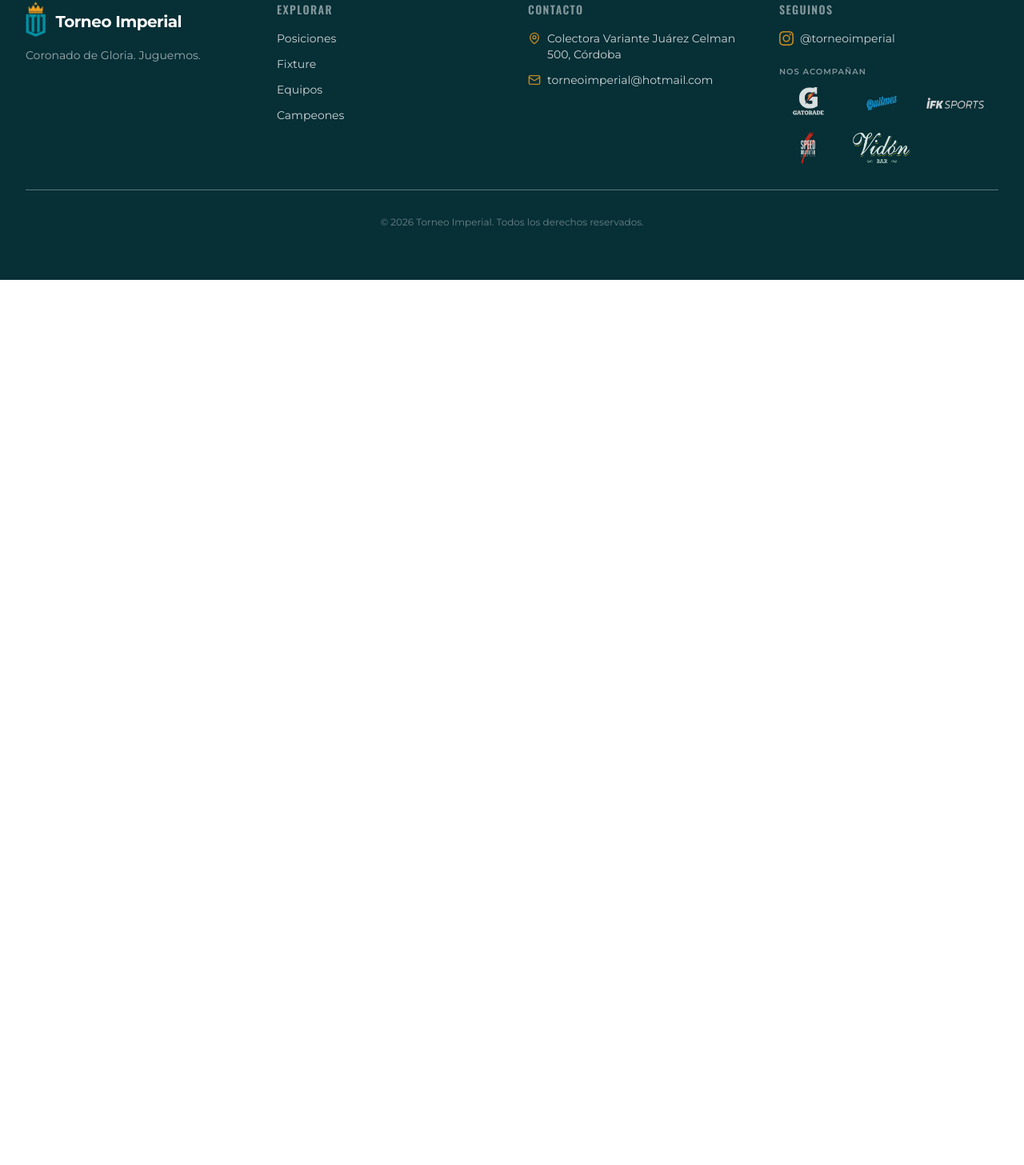
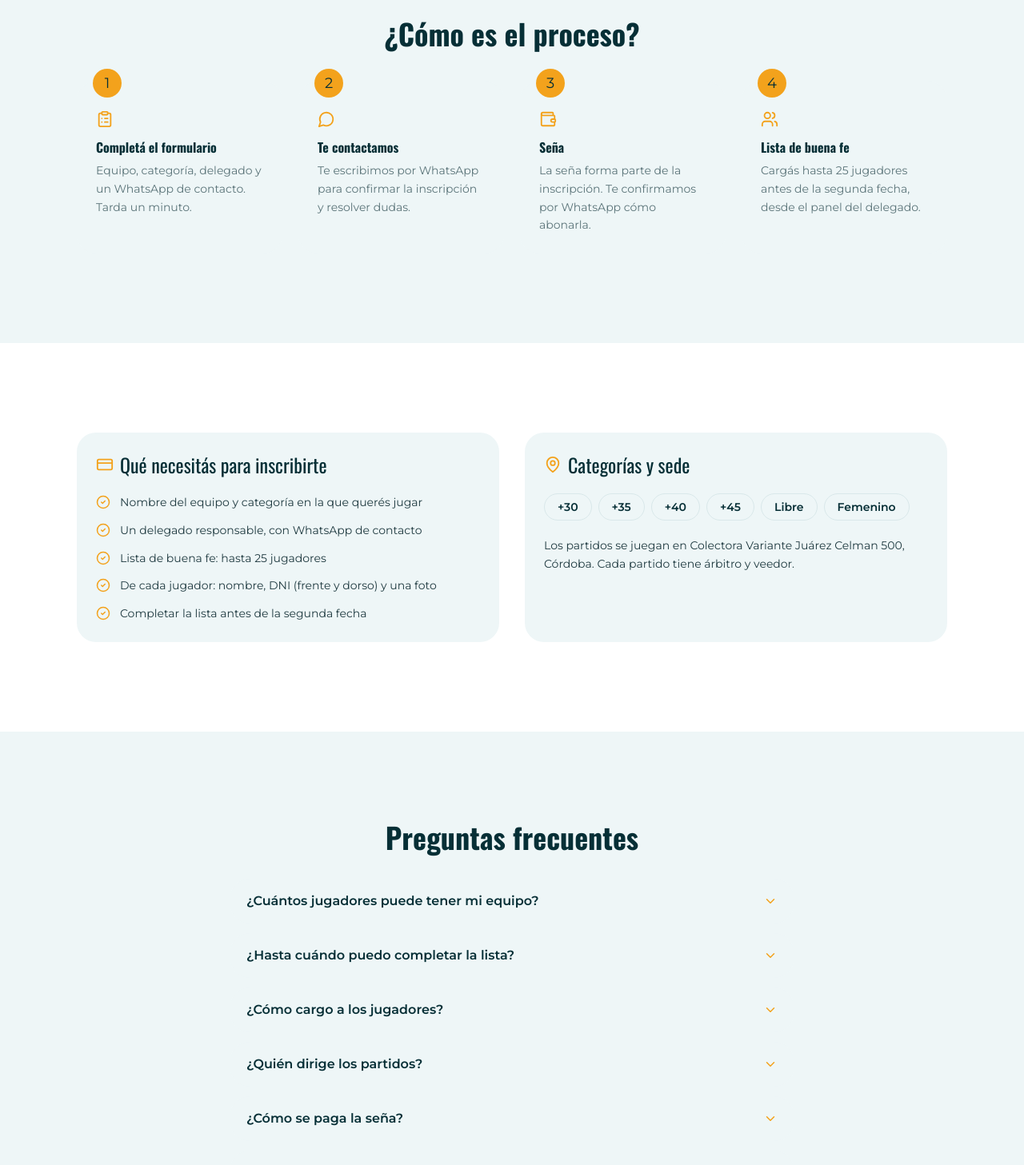
Before and after one commit to CodeTlon/imperial-web, a Next.js app: page /inscripcion in a window 1280 px wide. Shown: the part 1181-2638 px from the top of the page at 80% size. Before the commit the page ends 1531 px from the top, so only its background shows below. Built offline with nearby package versions, Linux system fonts and the light colour scheme; no server answers.

Commit message:
torneo-imperial-v2: inscripcion mas completa (proceso en 4 pasos, requisitos, categorias y sede, preguntas frecuentes) y campeones/inscripcion sin etiqueta en el mini hero

```diff
--- a/src/app/inscripcion/page.tsx
+++ b/src/app/inscripcion/page.tsx
@@ -3,7 +3,7 @@
 import { useState, type FormEvent } from 'react'
 import Image from 'next/image'
 import PageHeader from '@/components/ui/PageHeader'
-import { CheckCircle2, ShieldCheck, Users, CalendarCheck } from 'lucide-react'
+import { CheckCircle2, ShieldCheck, Users, CalendarCheck, ClipboardList, MessageCircle, Wallet, CreditCard, MapPin, ChevronDown } from 'lucide-react'
 import Navbar from '@/components/layout/Navbar'
 import Footer from '@/components/layout/Footer'
 import { demoConfig } from '@/lib/demo-config'
@@ -30,6 +30,30 @@ const requisitos = [
   { icon: Users, text: 'Lista de buena fe: hasta 25 jugadores' },
   { icon: CalendarCheck, text: 'Se completa antes de la segunda fecha' },
   { icon: ShieldCheck, text: 'Árbitro y veedor en cada partido' },
+]
+
+const pasos = [
+  { icon: ClipboardList, titulo: 'Completá el formulario', texto: 'Equipo, categoría, delegado y un WhatsApp de contacto. Tarda un minuto.' },
+  { icon: MessageCircle, titulo: 'Te contactamos', texto: 'Te escribimos por WhatsApp para confirmar la inscripción y resolver dudas.' },
+  { icon: Wallet, titulo: 'Seña', texto: 'La seña forma parte de la inscripción. Te confirmamos por WhatsApp cómo abonarla.' },
+  { icon: Users, titulo: 'Lista de buena fe', texto: 'Cargás hasta 25 jugadores antes de la segunda fecha, desde el panel del delegado.' },
+]
+
+const necesitas = [
+  'Nombre del equipo y categoría en la que querés jugar',
+  'Un delegado responsable, con WhatsApp de contacto',
+  'Lista de buena fe: hasta 25 jugadores',
+  'De cada jugador: nombre, DNI (frente y dorso) y una foto',
+  'Completar la lista antes de la segunda fecha',
+]
+
+const preguntas = [
+  { q: '¿Cuántos jugadores puede tener mi equipo?', a: 'La lista de buena fe es de hasta 25 jugadores por equipo.' },
+  { q: '¿Hasta cuándo puedo completar la lista?', a: 'Se completa antes de la segunda fecha del torneo.' },
+  { q: '¿Cómo cargo a los jugadores?', a: 'Una vez inscripto, el delegado ingresa a su panel y carga a cada jugador con su DNI (frente y dorso) y su foto. La organización revisa la documentación.' },
+  { q: '¿Quién dirige los partidos?', a: 'Cada partido cuenta con árbitro y veedor.' },
+  { q: '¿Cómo se paga la seña?', a: 'La seña es parte de la inscripción. Cuando te contactemos por WhatsApp te indicamos cómo abonarla.' },
+  { q: '¿Dónde se juega?', a: 'En el predio de Colectora Variante Juárez Celman 500, Córdoba.' },
 ]
 
 export default function InscripcionPage() {
@@ -66,7 +90,6 @@ export default function InscripcionPage() {
         <PageHeader
           backgroundImage="/images/hero-inscripcion.jpg"
           objectPosition="50% 15%"
-          eyebrow="Sumate al torneo"
           title="Inscribí tu equipo"
           subtitle="Completá los datos de tu equipo y te contactamos por WhatsApp para confirmar la inscripción."
           cta={false}
@@ -150,6 +173,70 @@ export default function InscripcionPage() {
             </div>
           </div>
         </section>
+
+      <section className="section-pad" style={{ backgroundColor: 'var(--demo-surface)' }}>
+        <div className="max-w-6xl mx-auto px-4 sm:px-6 lg:px-8">
+          <h2 className="section-title text-center mb-10">¿Cómo es el proceso?</h2>
+          <ol className="grid grid-cols-1 sm:grid-cols-2 lg:grid-cols-4 gap-5">
+            {pasos.map((p, i) => (
+              <li key={p.titulo} className="card relative pt-9">
+                <span className="absolute -top-4 left-5 flex h-9 w-9 items-center justify-center rounded-full font-heading text-lg" style={{ backgroundColor: 'var(--demo-accent)', color: 'var(--demo-on-accent)' }}>{i + 1}</span>
+                <p.icon size={22} style={{ color: 'var(--demo-accent)' }} className="mb-3" />
+                <h3 className="font-bold mb-1.5" style={{ color: 'var(--demo-heading)' }}>{p.titulo}</h3>
+                <p className="text-sm leading-relaxed" style={{ color: 'var(--demo-muted)' }}>{p.texto}</p>
+              </li>
+            ))}
+          </ol>
+        </div>
+      </section>
+
+      <section className="section-pad">
+        <div className="max-w-6xl mx-auto px-4 sm:px-6 lg:px-8 grid grid-cols-1 lg:grid-cols-2 gap-8">
+          <div className="card">
+            <h2 className="font-heading text-2xl mb-5 flex items-center gap-2" style={{ color: 'var(--demo-heading)' }}>
+              <CreditCard size={22} style={{ color: 'var(--demo-accent)' }} /> Qué necesitás para inscribirte
+            </h2>
+            <ul className="space-y-3">
+              {necesitas.map((t) => (
+                <li key={t} className="flex items-start gap-3 text-sm leading-relaxed" style={{ color: 'var(--demo-text)' }}>
+                  <CheckCircle2 size={18} className="mt-0.5 flex-shrink-0" style={{ color: 'var(--demo-accent)' }} />
+                  {t}
+                </li>
+              ))}
+            </ul>
+          </div>
+          <div className="card">
+            <h2 className="font-heading text-2xl mb-5 flex items-center gap-2" style={{ color: 'var(--demo-heading)' }}>
+              <MapPin size={22} style={{ color: 'var(--demo-accent)' }} /> Categorías y sede
+            </h2>
+            <div className="flex flex-wrap gap-2 mb-5">
+              {categorias.map((c) => (
+                <span key={c} className="px-4 py-1.5 text-sm font-semibold rounded-full" style={{ backgroundColor: 'var(--demo-surface)', color: 'var(--demo-heading)', border: '1px solid var(--demo-border)' }}>{c}</span>
+              ))}
+            </div>
+            <p className="text-sm leading-relaxed" style={{ color: 'var(--demo-text)' }}>
+              Los partidos se juegan en {business.address}. Cada partido tiene árbitro y veedor.
+            </p>
+          </div>
+        </div>
+      </section>
+
+      <section className="section-pad" style={{ backgroundColor: 'var(--demo-surface)' }}>
+        <div className="max-w-3xl mx-auto px-4 sm:px-6 lg:px-8">
+          <h2 className="section-title text-center mb-8">Preguntas frecuentes</h2>
+          <div className="space-y-3">
+            {preguntas.map((f) => (
+              <details key={f.q} className="faq card group !p-0 overflow-hidden">
+                <summary className="flex cursor-pointer list-none items-center justify-between gap-4 px-5 py-4 font-semibold" style={{ color: 'var(--demo-heading)' }}>
+                  {f.q}
+                  <ChevronDown size={18} className="flex-shrink-0 transition-transform duration-300 group-open:rotate-180" style={{ color: 'var(--demo-accent)' }} />
+                </summary>
+                <p className="px-5 pb-5 text-sm leading-relaxed" style={{ color: 'var(--demo-muted)' }}>{f.a}</p>
+              </details>
+            ))}
+          </div>
+        </div>
+      </section>
       </main>
       <Footer />
     </>
```
